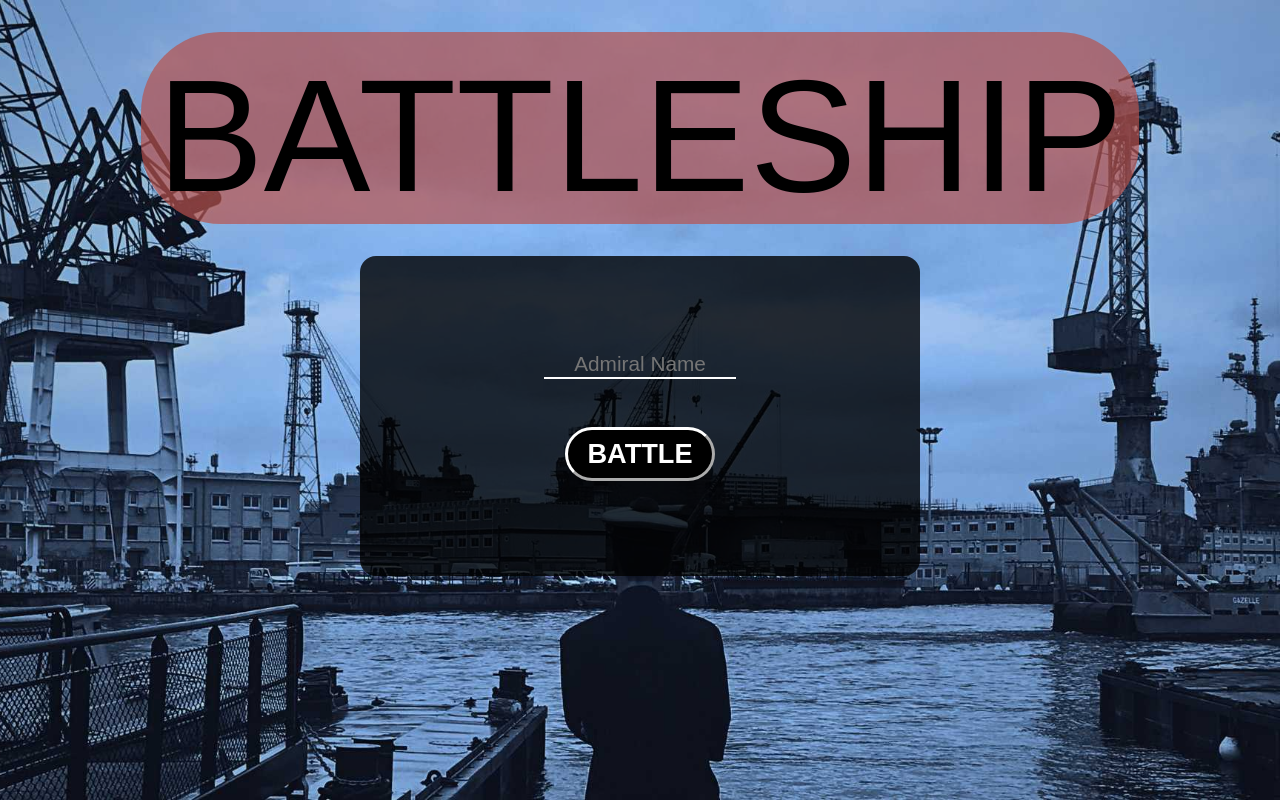
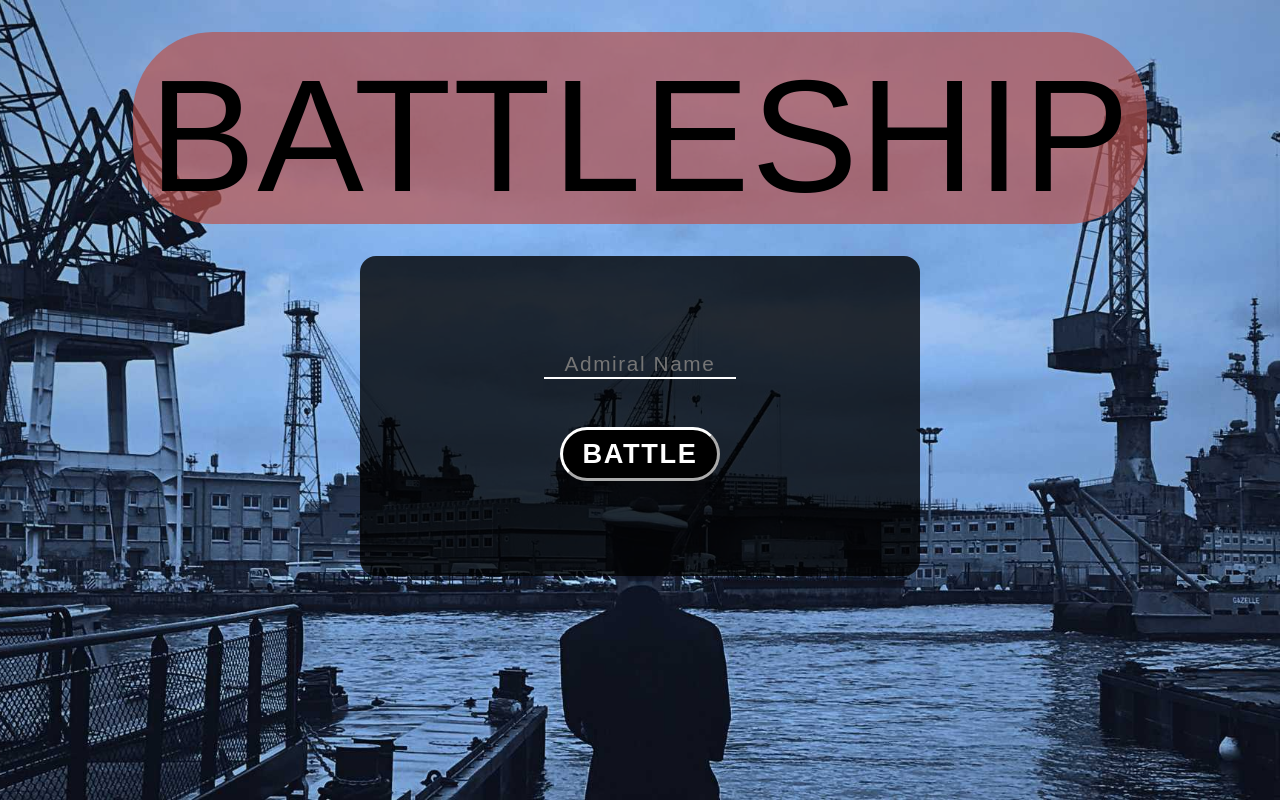
Before and after one commit to asdacosta/battleship, a website built with webpack: page src/index.html in a window 1280 px wide. Built offline with nearby package versions, Linux system fonts and the light colour scheme; a web font is replaced by a local one.

Commit message:
Alter font to improve legibility

```diff
--- a/src/style.css
+++ b/src/style.css
@@ -1,13 +1,13 @@
 * {
-  /* border: 2px solid teal; */
+  letter-spacing: 0.1rem;
 }
 
 body {
   display: flex;
-  /* justify-content: center; */
   align-items: center;
   flex-direction: column;
   position: relative;
+  font-family: "Raleway", sans-serif;
   font-size: 1.2rem;
   padding: 2rem;
   gap: 2rem;
```
